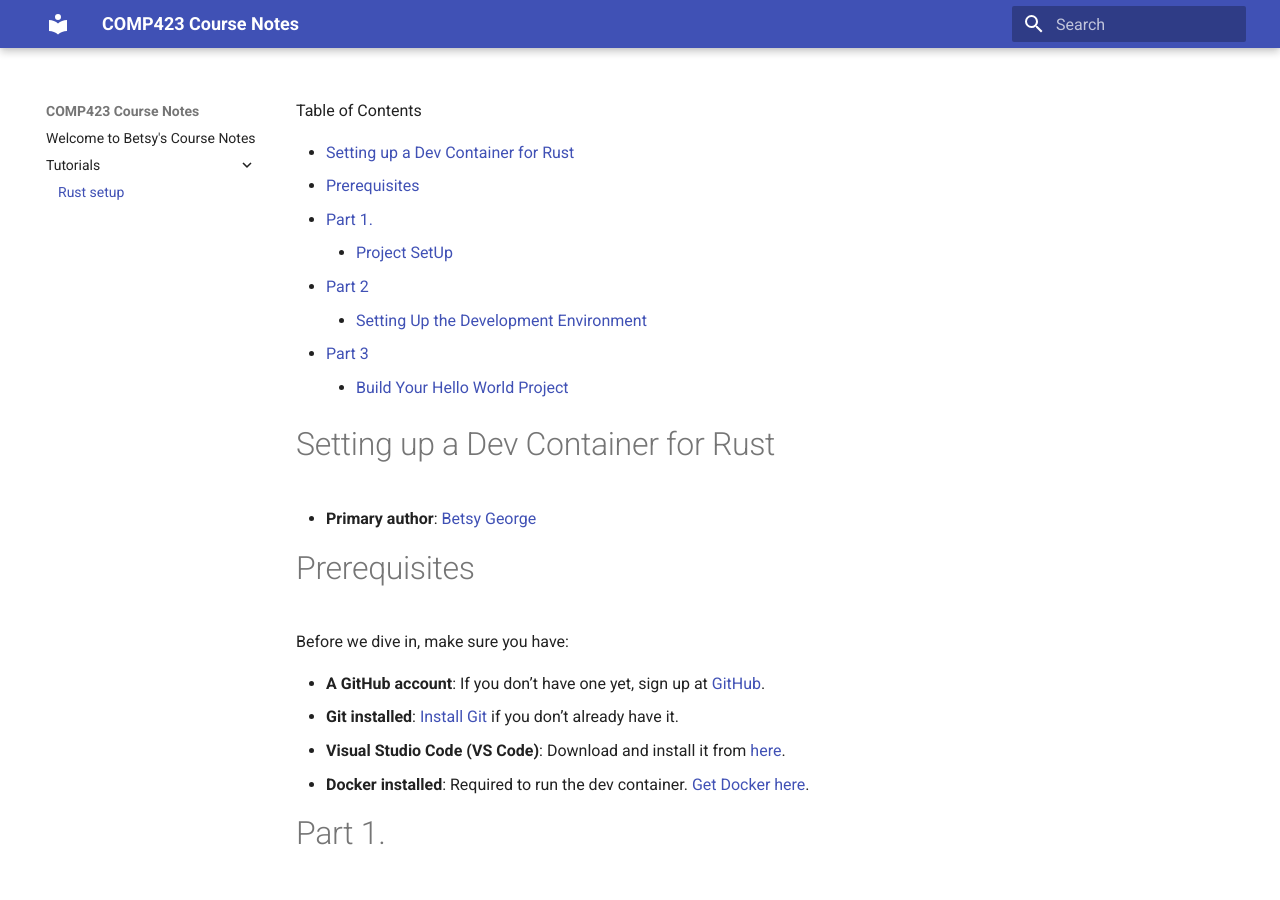
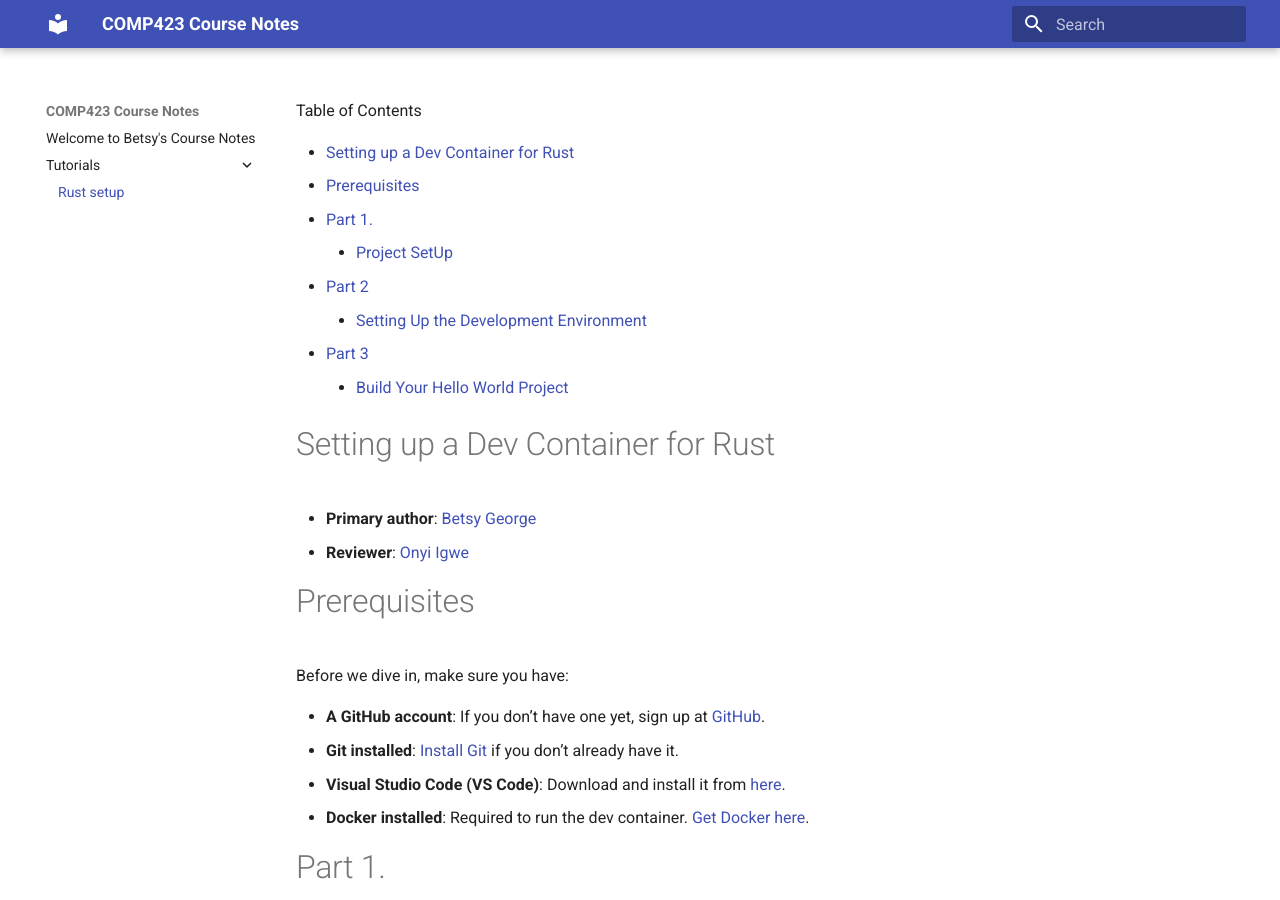
Before and after one commit to betsygeo/comp423-course-notes, an MkDocs documentation site: the page built from docs/tutorials/rust-setup.md, in a window 1280 px wide and 900 px high. Built offline with MkDocs 1.6.1 and Material for MkDocs 9.7.7, drawn with Linux system fonts in a browser that asks for light colours.

Commit message:
Added reviewer details.

```diff
--- a/docs/tutorials/rust-setup.md
+++ b/docs/tutorials/rust-setup.md
@@ -2,6 +2,7 @@
 
 # Setting up a Dev Container for Rust
 * **Primary author**: [Betsy George](https://github.com/betsygeo)
+* **Reviewer**: [Onyi Igwe](https://github.com/igtricia)
 
 # Prerequisites
 
```
